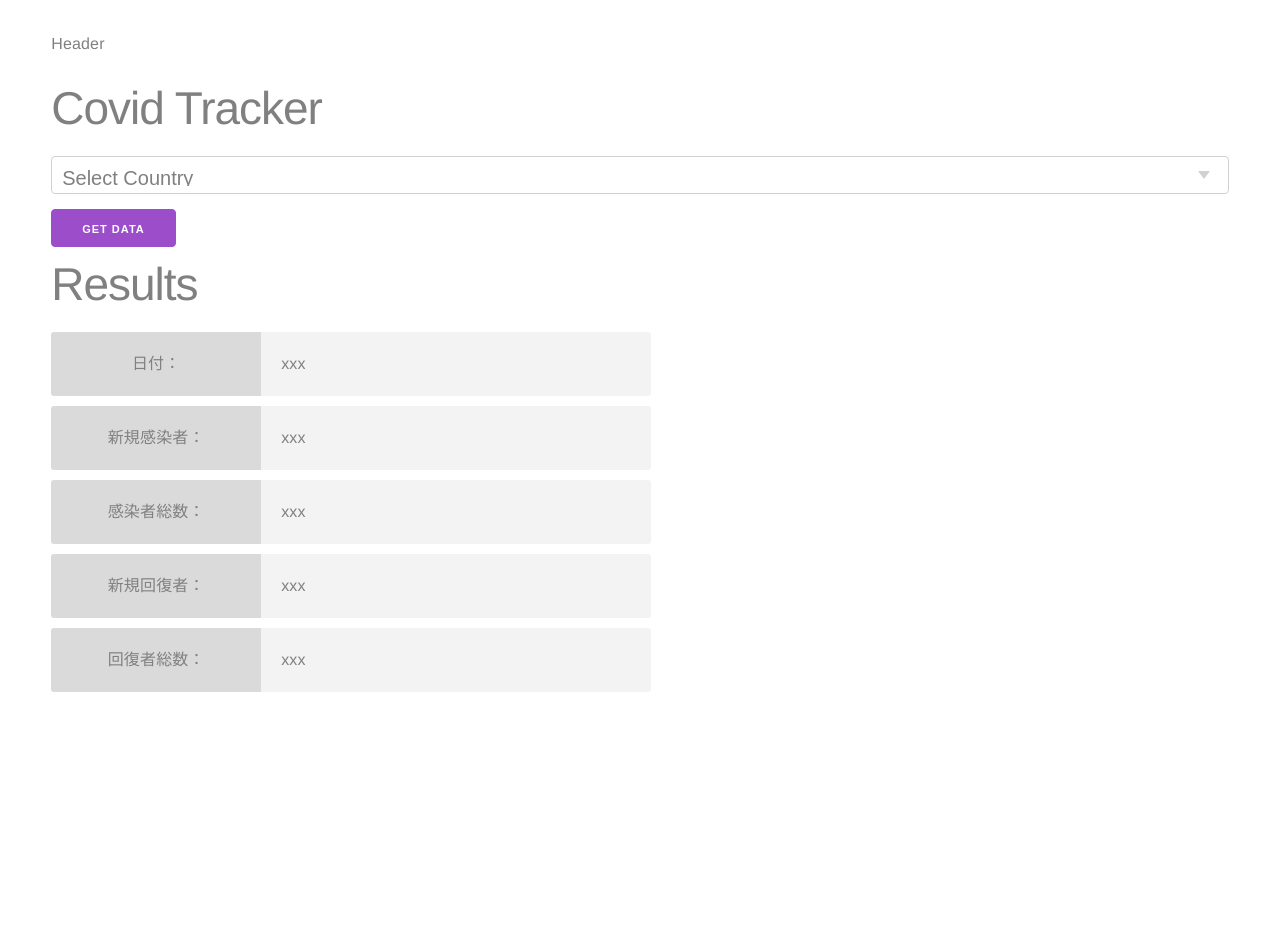
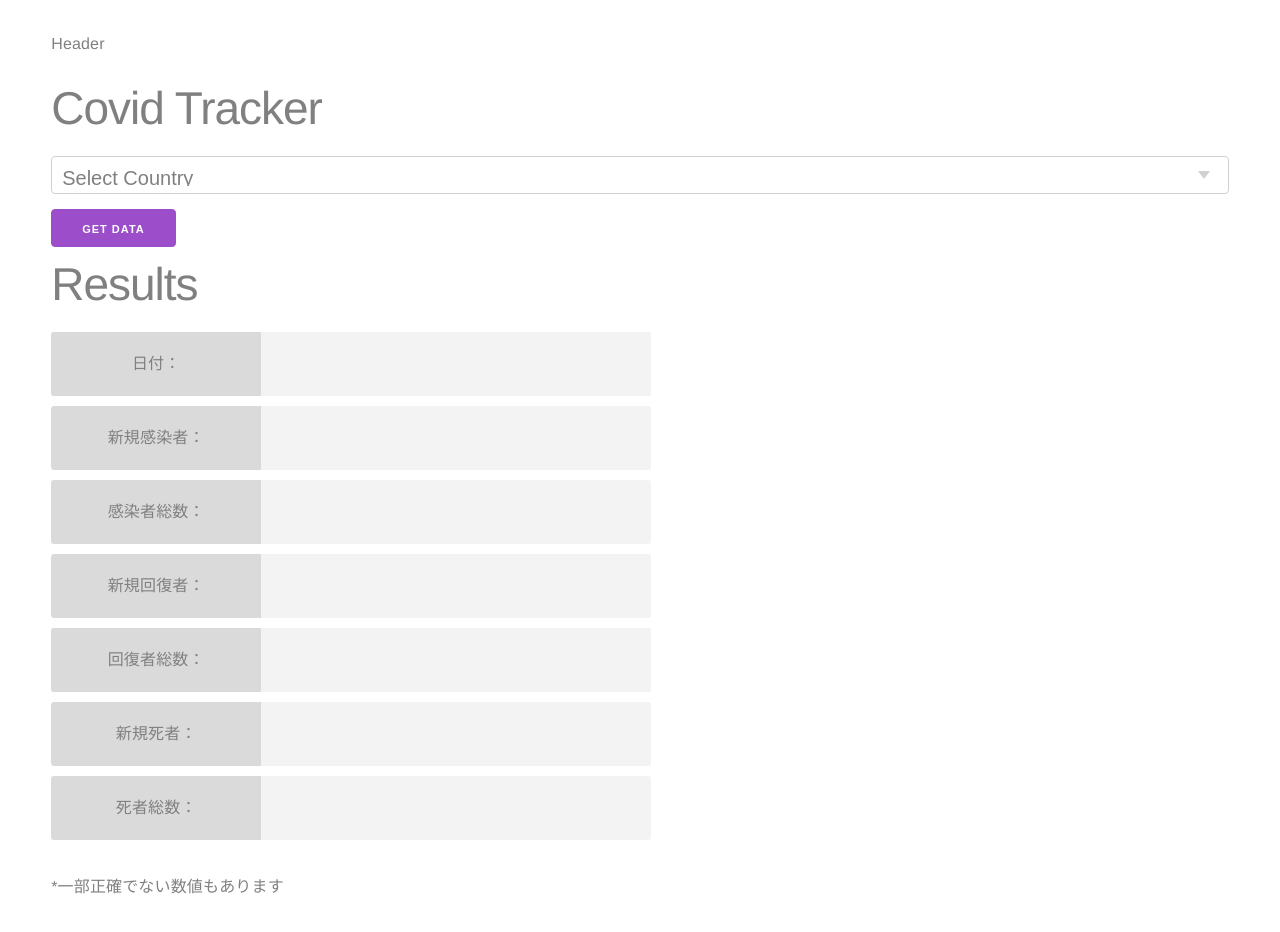
Before and after one commit to BoxPistols/corona-tracker, a React (Create React App) app: page / in a window 1280 px wide. Shown: the top 932 px of the page. Before the commit the page ends 800 px from the top, so only its background shows below. Built offline with nearby package versions, Linux system fonts and the light colour scheme.

Commit message:
to View Data on Table

```diff
--- a/src/App.js
+++ b/src/App.js
@@ -28,7 +28,7 @@ function App() {
       // .then(data => { console.log(data[(newDay(data.length) - prevDay(data.length))].Confirmed) })
       .then(data => {
         setCountryData({
-          // dateGet: data[newDay(data.length)].Date,
+          dateGet: data[newDay(data.length)].Date,
           newConfirmed: data[newDay(data.length)].Confirmed - data[prevDay(data.length)].Confirmed,
           totalConfirmed: data[newDay(data.length)].Confirmed,
           newRecoverd: data[newDay(data.length)].Recovered - data[prevDay(data.length)].Recovered,
@@ -42,8 +42,8 @@ function App() {
 
   return (
     <div className="App">
-      {console.log(countryData)}
-      <Top countriesApi={countriesApi} setCountry={setCountry} getCountryData={getCountryData} />
+      {/* {console.log(countryData)} */}
+      <Top countriesApi={countriesApi} setCountry={setCountry} getCountryData={getCountryData} countryData={countryData} />
     </div>
   );
 }
--- a/src/components/Results.js
+++ b/src/components/Results.js
@@ -1,19 +1,25 @@
-export const Results = () => {
+export const Results = (props) => {
+  console.log("Result", props)
   return (
-    <div className="Results">
+    < div className="Results" >
       <h1>Results</h1>
       <dl>
         <dt>日付：</dt>
-        <dd>xxx</dd>
+        <dd>{props.countryData.dateGet}</dd>
         <dt>新規感染者：</dt>
-        <dd>xxx</dd>
+        <dd>{props.countryData.newConfirmed}</dd>
         <dt>感染者総数：</dt>
-        <dd>xxx</dd>
+        <dd>{props.countryData.totalConfirmed}</dd>
         <dt>新規回復者：</dt>
-        <dd>xxx</dd>
+        <dd>{props.countryData.newRecoverd}</dd>
         <dt>回復者総数：</dt>
-        <dd>xxx</dd>
+        <dd>{props.countryData.totalRecoverd}</dd>
+        <dt>新規死者：</dt>
+        <dd>{props.countryData.newDeaths}</dd>
+        <dt>死者総数：</dt>
+        <dd>{props.countryData.totalDeaths}</dd>
       </dl>
-    </div>
+      <p>*一部正確でない数値もあります</p>
+    </div >
   );
 };
--- a/src/pages/Top.js
+++ b/src/pages/Top.js
@@ -9,7 +9,7 @@ export const Top = (props) => {
             <Header />
             <Title />
             <Selector countriesApi={props.countriesApi} setCountry={props.setCountry} getCountryData={props.getCountryData} />
-            <Results />
+            <Results countryData={props.countryData} />
         </div>
     );
 };
```
